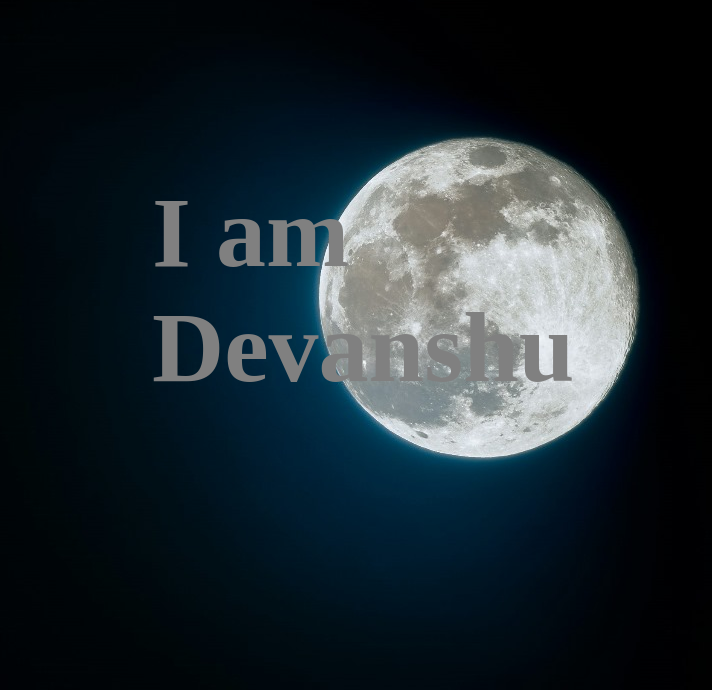
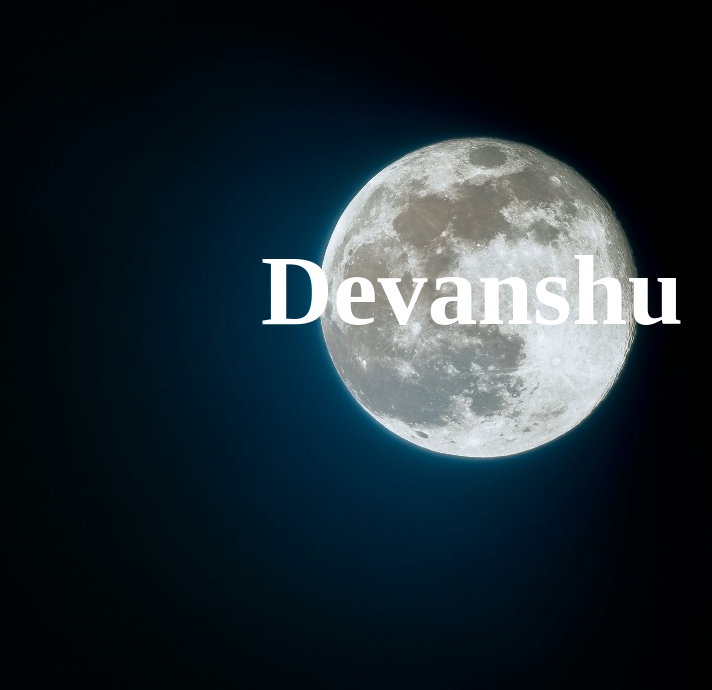
Before and after one commit to devanshu122/devanshu, a plain HTML site: page index.html in a window 1280 px wide. Shown: the part 110-800 px from the top of the page, without its empty margins (168-880 px from the left). Drawn offline with Linux system fonts and the light colour scheme.

Commit message:
new chnge

```diff
--- a/index.html
+++ b/index.html
@@ -9,7 +9,7 @@
 <body>
     <div class="bg">
         <h1>
-            I am Devanshu
+            Devanshu
         </h1>
     </div>
 
--- a/style.css
+++ b/style.css
@@ -10,7 +10,7 @@
     background-size: cover;
 }
 h1{
-    color:grey;
+    color:white;
     font-size: 100px;
     position: absolute;
     top: 50%;
```
